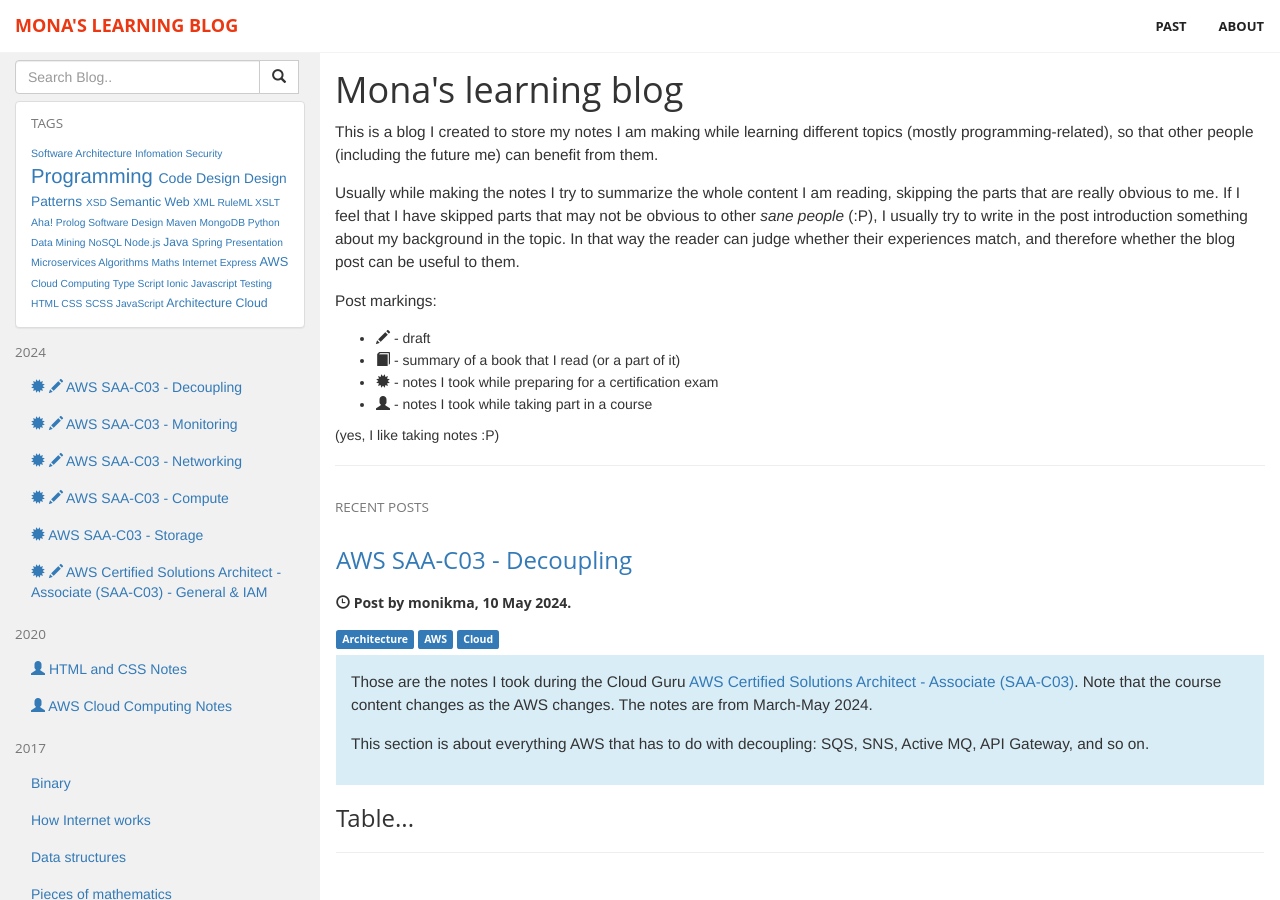
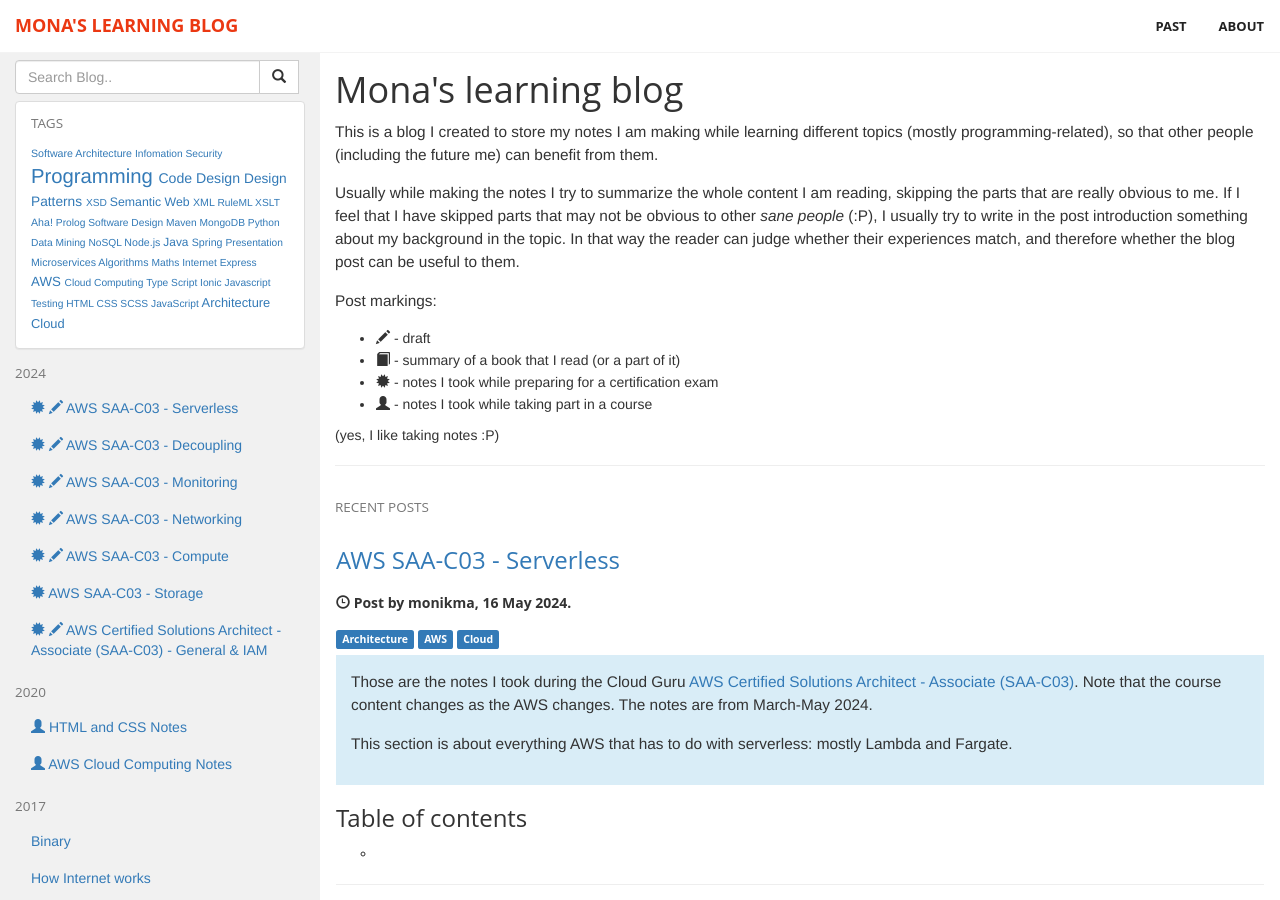
Before and after one commit to monikma/monikma.github.io, a Jekyll site: the page built from index.html, in a window 1280 px wide and 900 px high. Built offline with Jekyll 4.4.1, drawn with Linux system fonts in a browser that asks for light colours; some of the changed lines change nothing that is shown.

Commit message:
Update: serverless

```diff
--- a/_posts/2024-03-05-aws-certified-solutions-architect-storage.md
+++ b/_posts/2024-03-05-aws-certified-solutions-architect-storage.md
@@ -382,10 +382,7 @@ This section is about AWS Storage.
 - **self healing** - data blocks and discs scanned and repaired automatically
 - automated backups enabled automatically
 - you can take **snapshots** and share with other accounts
-
-### Aurora Serverless #serverless
-- scales up and down according to the needs
-- for **infrequent, intermittent or unpredictable workflows**
+- note there is also **Aurora Serverless**, see the serverless section (this would be **Provisioned**)
 
 ## DynamoDB
 - fast flexible non relational, with **consistent millisecond latency**
--- /dev/null
+++ b/_posts/2024-05-16-aws-certified-solutions-architect-serverless.md
@@ -0,0 +1,205 @@
+---
+layout: post
+title: AWS SAA-C03 - Serverless
+date: '2024-05-16'
+author: monikma
+tags:
+- Architecture
+- AWS
+- Cloud
+commentIssueId: 49
+type: certification
+draft: true
+customColor: true
+fgColor: "#99004d"
+bgColor: "#ffe6f2"
+---
+
+<div class="bg-info panel-body" markdown="1">
+Those are the notes I took during the Cloud Guru [AWS Certified Solutions Architect - Associate (SAA-C03)](https://learn.acloud.guru/course/certified-solutions-architect-associate/overview).
+Note that the course content changes as the AWS changes. The notes are from March-May 2024.
+
+This section is about everything AWS that has to do with serverless: mostly Lambda and Fargate.
+</div>
+
+<h3>Table of contents</h3>
+- TOC
+{:toc max_level=1}
+
+# Lambda
+- `1000k` requests and `400k`GBs of Compute in Free Tier, afterwards **pay per request**
+- integrates with DynamoDB, S3, EventBridge, SQS/SNS, Kinesis, CloudWatch
+- configure **max memory** (up to `10`GB), **CPU scales with memory**
+- many runtimes support
+- remember to attach needed **IAM Role**
+- can **optionally operate in VPC and subnet**, by default it is AWS-owned VPC with Internet access
+  - usually you need to configure VPC to integrate with other services, e.g. RDS
+- triggers:
+- quotas:
+  - `<1000` concurrent executions
+  - `512`MB - `10`GB disc storage, can integrate with **EFS** (this was the central storage) if VPC is configured
+  - `<4`KB for env variables
+  - `128` - `10`GB memory
+  - execution time limit `<900` seconds = `<15` minutes
+  - deployment package: compressed `<50`MB, uncompressed `<250`MB
+    - or you can put it on S3 and make the function reference it
+  - request & response payload `<6`MB
+  - streamed responses `<20`MB
+- use cases:
+  - **invoke lambda when a file is put in S3** (remember IAM Role)
+  - **create EventBridge rule to trigger lambda (CRON)**, and e.g. shut down dev instances
+
+# AWS Serverless Application Repository
+- users can **find, deploy and publish serverless applications, within the AWS account (this is the default private)**
+  - can share privately with other organisations, or publicly
+  - *publish* means make available to find (you can browse public apps even if you don't have AWS account)
+  - *deploy* means actually deploy in your account, don't trust all public apps
+- **Manifest file** - also called **AWS SAM Template** (which are actually CloudFormation templates)
+- **integration with Lambda**
+
+# Containers
+- unit of software that packages up **code with all dependencies**, so that the application runs **quickly and reliably in various computing environments**
+- why:
+  - you cut down having to configure the OS each time, and include all of it for each deployment - save space
+  - easier to move to different environments, "works on my machine"
+  - consistent prod and dev
+  - in exam rather pick containers
+- terms:
+  - **Dockerfile** - defines what the container includes
+  - **Image** - template built from Dockerfile, immutable, contains all dependencies
+  - **Docker Registry** - stores images, which can be private or public
+  - **Container** - **running copy of the image**
+
+# Fargate #serverless
+- it is a serverless compute engine for running **Docker containers in ECS or EKS**
+  - now both Linux and Windows container support
+- needs to run on **ECS or EKS**
+- EC2 vs Fargate:
+  - **EC2 - you are responsible for OS, EC2 pricing model, multiple containers can share same host, long-running containers**
+  - **Fargate - no access to OS, pricing by resources and time ran, isolated environment per container (good for multi tenant), for short or long running tasks**
+  - both support **mounting an EFS**
+  - Fargate may be more expensive
+- Lambda vs Fargate:
+  - **Lambda is for unpredictable workflows, event-driven, very scalable**
+
+# Amazon Elastic Container Service (ECS)
+- for **managing Docker containers**, up to 1000s containers
+- will place the containers, register and unregister from LB
+- ECS vs Kubernetes
+  - **extremely complex large scale operations** for `100 000`s containers
+  - no vendor locking, **open source**
+  - Kubernetes can be used on premise or the AWS cloud (**Elastic Kubernetes Service (EKS)**)
+  - **Open-Source Kubernetes in Amazon EKS Distro (EKS-D)** is a Kubernetes distribution which you can use alternatively with Amazon EKS
+    - it is fully **managed by you**, as opposed to Amazon EKS (yes it makes no sense, Cloud Guru is really shitty here)
+    - can be run **on premise**, or other cloud
+- **can launch containers on both EC2 and Fargate**
+  - for Fargate you don't pick the VPC, it's WS VPC, you don't manage the host
+- **task definition** is container definition
+  - **a task can have IAM role** - for your application
+  - **a task has IAM execution roles** - for the ECS container and Fargate agents themselves
+- launching container in AWS Console
+  - create task definition:
+    - pick **EC2 or Fargate**
+    - you need to provide **Docker image** URL
+    - container port
+    - env variables (also for secrets)
+    - CPU / memory
+    - log collection
+    - health check
+  - create ECS Cluster
+    - pick **EC2 or Fargate**
+  - in the cluster, create Service
+    - deployment configuration you can pick **service** - group of tasks for long running app, or **task** - just a job that starts and terminates
+    - pick **task definition** and its **version**
+    - service type: **Replica**, you can pick how many tasks
+    - **VPC, subnets and security group**
+
+# Amazon EventBridge
+- formerly **CloudWatch Events**, **serverless event bus**
+  - in my words - it's like Spring application events but for whole AWS
+- passing **events** from different **sources** to **endpoints**
+- terms:
+  - **Event** - a **recorded change in AWS environment, SaaS partners or your apps, or scheduled**
+  - **Rules** - criteria to **match those events** and send them to appropriate targets (based on patterns or schedules)
+  - **Event bus** - is the **router**, **one default per account**, but you can create custom ones
+    - the default one **always receives all the events**, your custom one can only **filter** for specific events
+  - **Rule Triggers**:
+    - **Event pattern**, e.g. EC2 Instance terminated, to restart it with a lambda
+    - **Scheduled**:
+      - **Rate-based**, e.g. every hour
+      - **Cron-based**
+- creating rules in AWS Console: Amazon EventBridge -> Create rule -> pick an event bus (default) -> event pattern
+  - you can now pick events, and their configuration - the pattern JSON will be generated automatically, you can also have a custom one
+  - select targets - e.g. Lambda and SNS (you can pick/transform target input)
+  - you can choose to **pass unprocessed events to an SQS queue (as a DLQ)**
+- EventBridge is good because it is **near real time**, as real time as you can get
+- custom event bus can be used for **cross account** communication
+
+# Elastic Container Registry (Amazon ECR)
+- container image registry - **Docker, Open Container Initiative (OCI)** images and artifacts
+- private with permissions via IAM
+- **one instance per region** in an account, can configure **cross region/account access**
+- **auth token is required to pull images**, **repository policy controls all access**
+- consider there is also **Amazon ECR Public** for public image repositories
+- can specify **Lifecycle Policies** - e.g. rules to clean up unused images
+- offers **Image Scanning** for vulnerabilities, on push, later you can retrieve **reports**
+- **cache rules** - you can cache public repos privately
+- image **tag immutability**, configured per repository
+- **integrates with container repositories on premise**, also integrates with ECS and EKS, and **Amazon Linux containers**
+
+# Amazon EKS Anywhere
+- separate from Amazon, **on premise EKS**, the one from Amazon, based on **EKS Distro**
+- **control place operated by the customer**, updates done my **manual CLI** or **Flux**
+- **full lifecycle management of multiple clusters**
+- **operates independently of AWS**
+- offers **curated packages** that extend core functionalities of Kubernetes clusters (only Enterprise subscription)
+
+# Amazon ECS Anywhere
+- part of ECS, **Amazon ECS on premise, on your VM**, you don't have to worry about local container orchestration, completely managed
+- **no ELB (load balancer) support**, you have to handle it
+- new launch type: `EXTERNAL`
+- requirements:
+  - you need to have **SSM agent, ECS agent, Docker installed on your server**
+  - **register the external instances as System Manager (SSM) Managed instances** (you need SSM activation keys)
+  - you can do it all with a startup script
+
+# Aurora Serverless #serverless
+- scales up and down according to the needs
+- **on demand**
+- **per-second billing**
+- **Aurora Capacity Units (ACUs)**
+  - each ACU is a combination of approximately `2` gigabytes (GB) of memory, corresponding CPU, and networking
+  - storage scales automatically, from `10` GB to `128` TB
+  - you can set **min and max ACUs** for scaling
+- **AWS-managed warm pools** - for quick allocation, infrastructure shared between customers
+- like Aurora Provisioned, **6 copies of data across 3 AZs**
+- use cases:
+  - **infrequent, intermittent or unpredictable workflows**
+  - **multi-tenant apps** - adjusts capacity automatically
+  - new apps, **capacity planning**
+  - **dev and test** environments
+  - **mixed use apps**, which cause unpredictable spikes
+- it is easy to **switch between Provisioned and Serverless**
+
+# AWS X-Ray
+- gathering and viewing **insights** about application's **requests and responses**
+  - also **downstream calls within AWS**
+- uses **traces**, correlated by **tracing headers**, **tracing data** or **running an X-Ray daemon**
+  - trace id header is called `X-Amzn-Trace-Id`
+  - traces contain **Segments** which contain **Subsegments**
+- **Service graph** shows all services in the request
+- some % of the traces will be **dropped** for cost saving, there is some minimum defined
+- **X-Ray daemon** - runs along AWS X-Ray SDK, listens on `UDP 2000`, collects raw segment data and sends to X-Ray, makes it easier
+- integrates with **EC2, ECS, Lambda, Elastic Beanstalk, API Gateway, SNS, SQS**
+- uses:
+  - **request insights**
+  - **view how much time request took, including a queue or topic**
+  - **analyse HTTP responses**
+
+# AWS AppSync
+- **robust and scalable GraphQL interface**
+- combining many data sources, e.g. DynamoDB, Lambda, ..
+- GraphQL is a data language
+- seamless integration with **React, React native, iOS, Android, ..**
+- audience is **especially Frontend developers**
+- uses **declarative coding**
```
